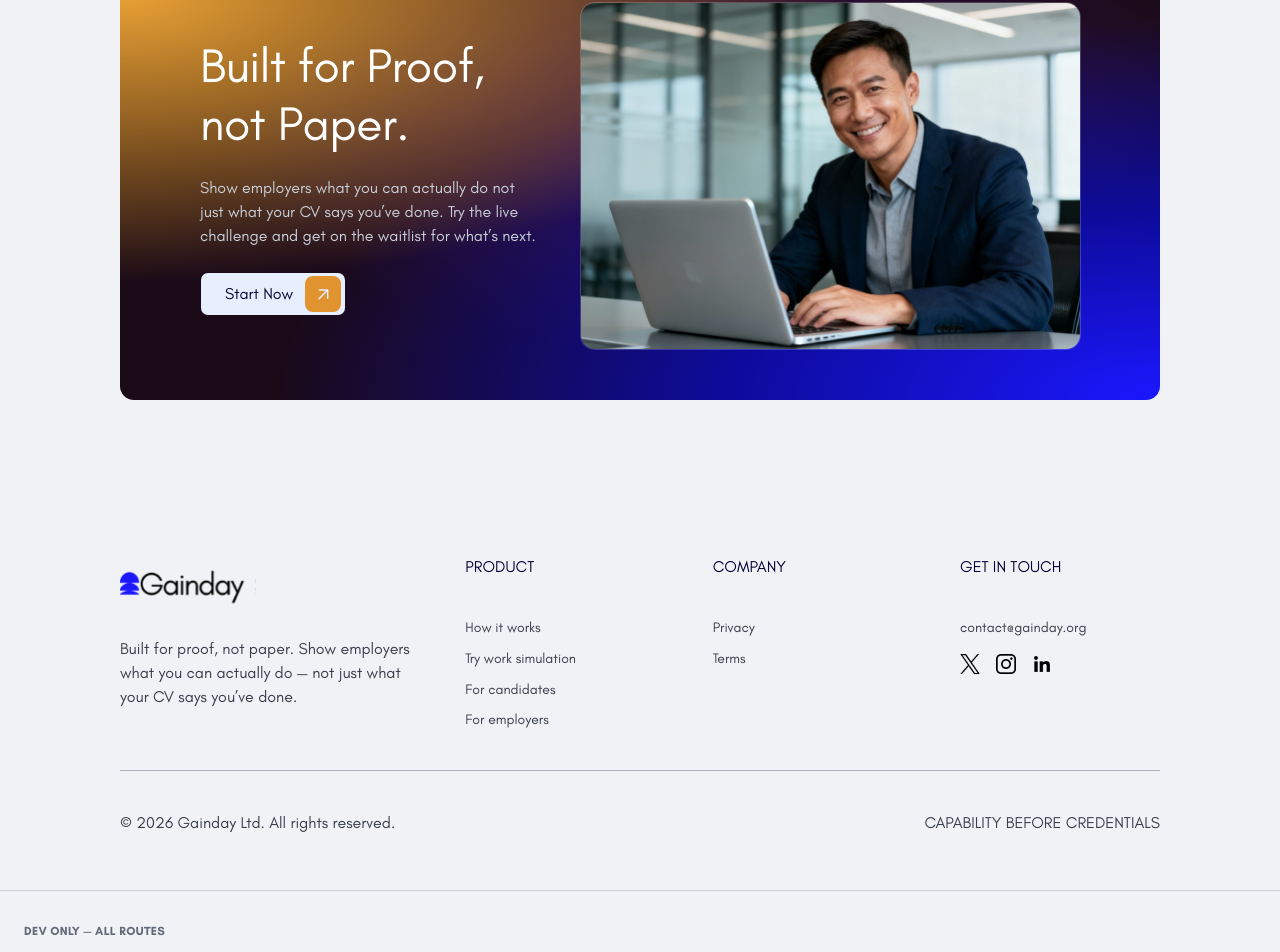
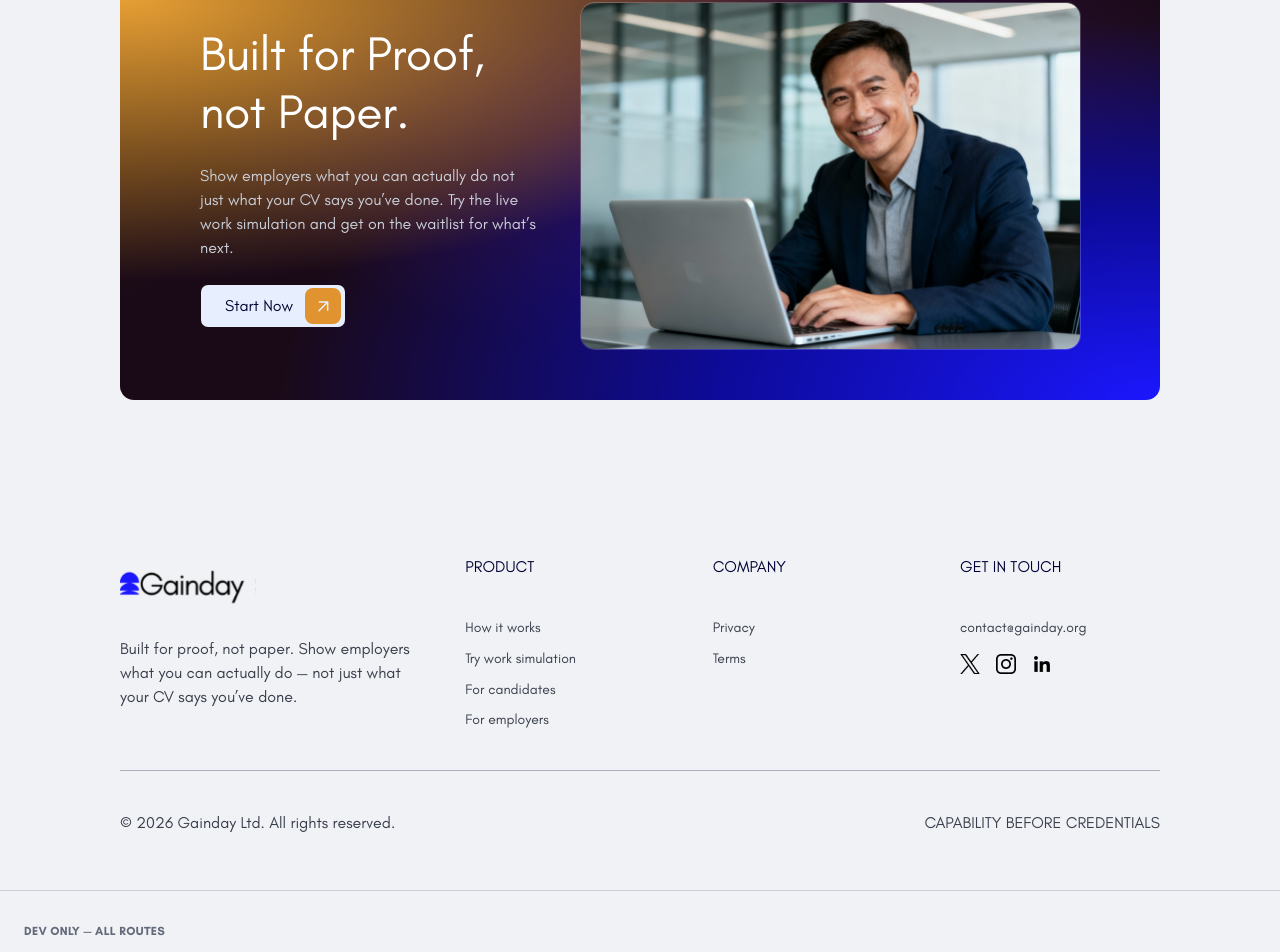
Before and after one commit to Jobstacktalentsolutions/gainday-frontend, a React (Vite) app: page /landing in a window 1280 px wide. Shown: the part 4863-5815 px from the top of the page. Built offline with nearby package versions, Linux system fonts and the light colour scheme; no server answers.

Commit message:
feat : build section phrasing

```diff
--- a/src/features/landing/components/BuildSection/BuildSection.tsx
+++ b/src/features/landing/components/BuildSection/BuildSection.tsx
@@ -32,7 +32,7 @@ const BuildSection = () => {
                     <h2 className="heading-2">Built for Proof, not Paper.</h2>
                     <p className="text-base leading-6 text-neutral-200">
                         Show employers what you can actually do not just what your CV says you&rsquo;ve done.
-                        Try the live challenge and get on the waitlist for what&rsquo;s next.
+                        Try the live work simulation and get on the waitlist for what&rsquo;s next.
                     </p>
                     <div className="hidden lg:block">
                         <StartNowButton label="Start Now" onClick={start} />
```
